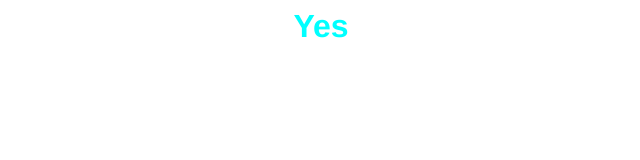
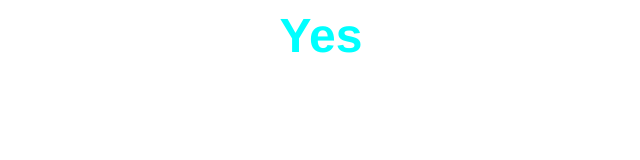
Before and after one commit to isitstillsnowing/cambridge, a plain HTML site: page index.html in a window 1280 px wide. Shown: the whole page, without its empty margins (319-959 px from the left). Drawn offline with Linux system fonts and the light colour scheme.

Commit message:
Update index.html

```diff
--- a/index.html
+++ b/index.html
@@ -1,6 +1,6 @@
 <html>
 </n></n>
 <center>
- 	<font face="Helvetica" size="+3" color="#00ffff"><b>Yes</b></font>
+ 	<font face="Helvetica" size="+5" color="#00ffff"><b>Yes</b></font>
  	  </center>
 </>
```
